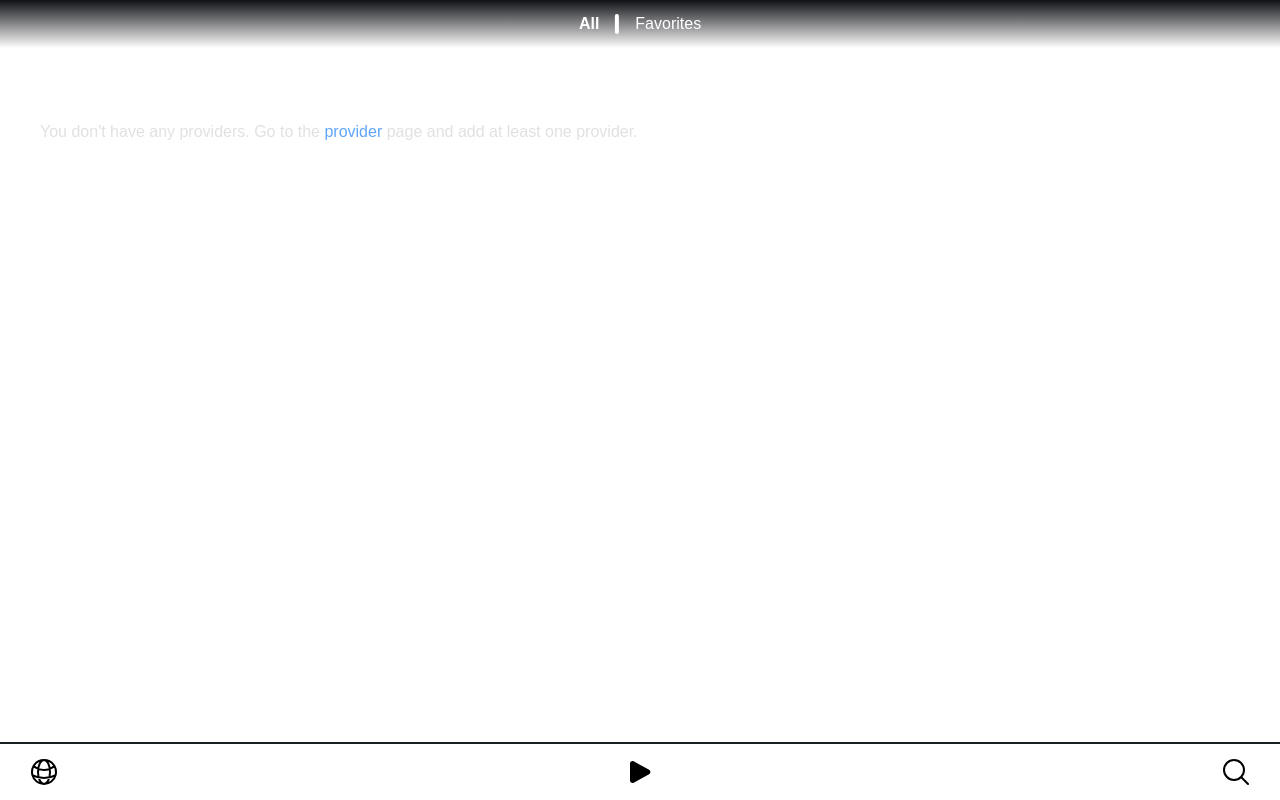
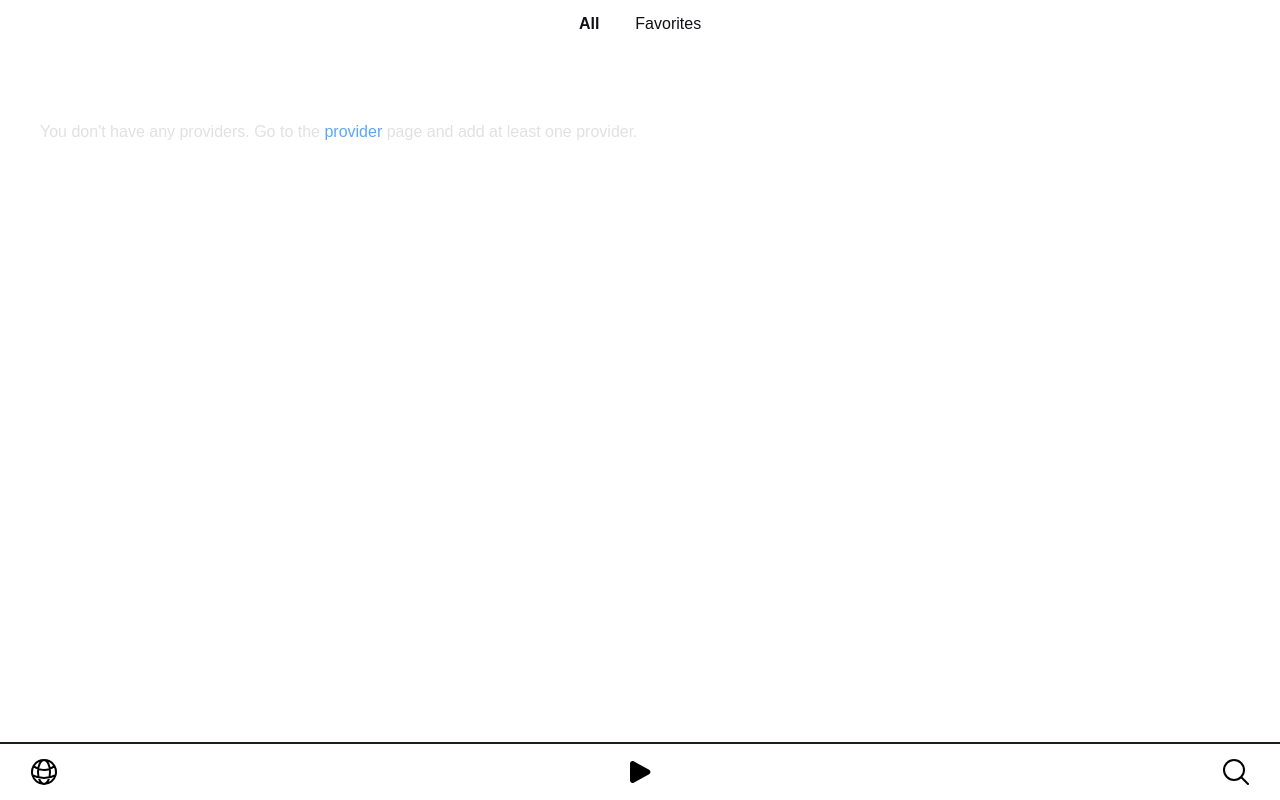
Before and after one commit to dagimg-dot/Vertideo, a React (Vite) app in the folder frontend/: page / in a window 1280 px wide. Built offline with nearby package versions, Linux system fonts and the light colour scheme.

Commit message:
add stylings for light mode

```diff
--- a/frontend/src/components/Header.jsx
+++ b/frontend/src/components/Header.jsx
@@ -12,18 +12,18 @@ const Header = () => {
   };
 
   return (
-    <header className="text-white absolute top-0 z-10 flex items-center w-full p-6 bottom-0 h-8 bg-gradient-to-b from-[#101115] to-transparent">
+    <header className="dark:text-white text-[#101115] absolute top-0 z-10 flex items-center w-full p-6 bottom-0 h-8 bg-white dark:bg-[#101115] dark:bg-gradient-to-b from-[#101115] to-transparent">
       <nav className="flex items-center gap-4 pointer-events-auto absolute left-1/2 -translate-x-1/2 whitespace-nowrap">
         <span
           onClick={handleClick}
-          className={isFavouriteClicked ? "" : "text-white font-bold"}
+          className={isFavouriteClicked ? "" : "dark:text-white text-[#101115] font-bold"}
         >
           All
         </span>
         <Separator />
         <span
           onClick={handleClick}
-          className={isFavouriteClicked ? "text-white font-bold" : ""}
+          className={isFavouriteClicked ? "dark:text-white text-[#101115] font-bold" : ""}
         >
           Favorites
         </span>
```
